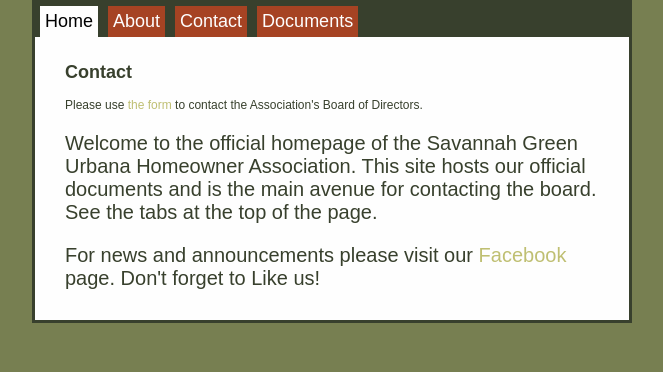
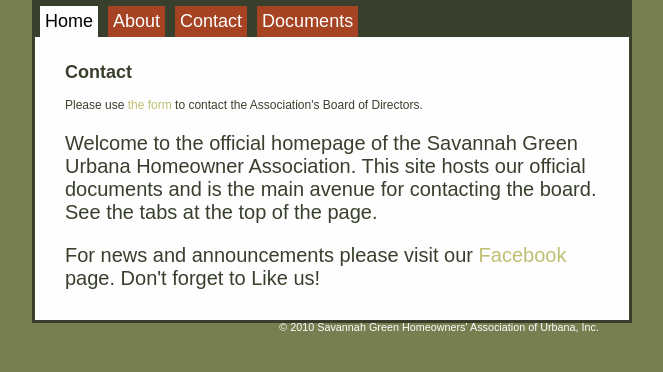
Before and after one commit to edthedev/savannahgreenurbana, a Jekyll site: the page built from index.md, in a window 1280 px wide, cut to the strip 132-504 px from the top of the page. Shown: the whole strip, without its empty margins (308-971 px from the left). Built offline with Jekyll 4.4.1, drawn with Linux system fonts in a browser that asks for light colours.

Commit message:
More improvements to content and footer.

```diff
--- a/_includes/footer.html
+++ b/_includes/footer.html
@@ -1,5 +1,11 @@
-<p style="font-size:20px">
-  For news and announcements please visit our <a href="http://www.facebook.com/SavannahGreenHOA" target="_blank">Facebook</a> page. Don't forget to Like us!
+<div id="copyright">
+<p>
+  &copy;&nbsp;2010 Savannah Green Homeowners' Association of Urbana, Inc.
 </p>
+</div>
+
+</div>
+</div>
+
 </body>
 </html>
--- a/index.md
+++ b/index.md
@@ -17,3 +17,7 @@ Please use <a href="/contact.html">the form</a> to contact the
 <p style="font-size:20px">
 	Welcome to the official homepage of the Savannah Green Urbana Homeowner Association. This site hosts our official documents and is the main avenue for contacting the board. See the tabs at the top of the page.
 </p>
+
+<p style="font-size:20px">
+  For news and announcements please visit our <a href="http://www.facebook.com/SavannahGreenHOA" target="_blank">Facebook</a> page. Don't forget to Like us!
+</p>
```
